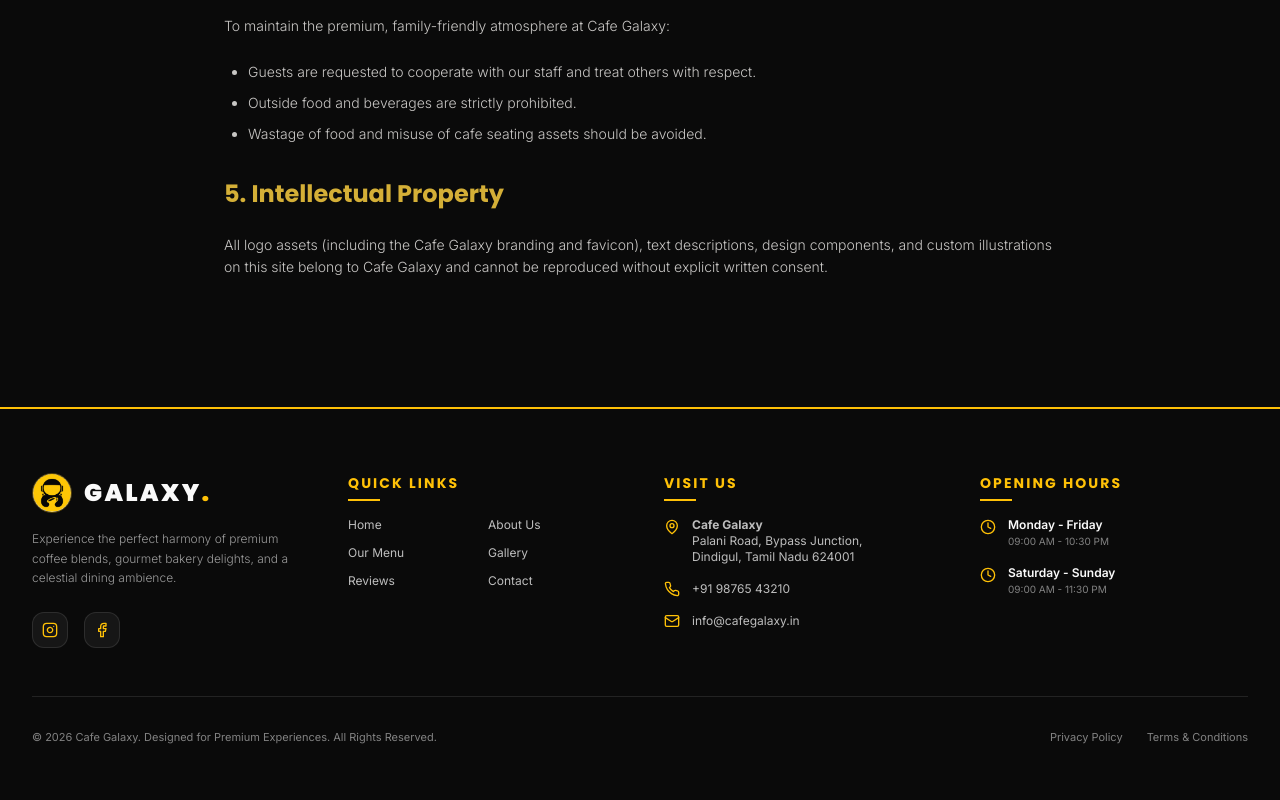
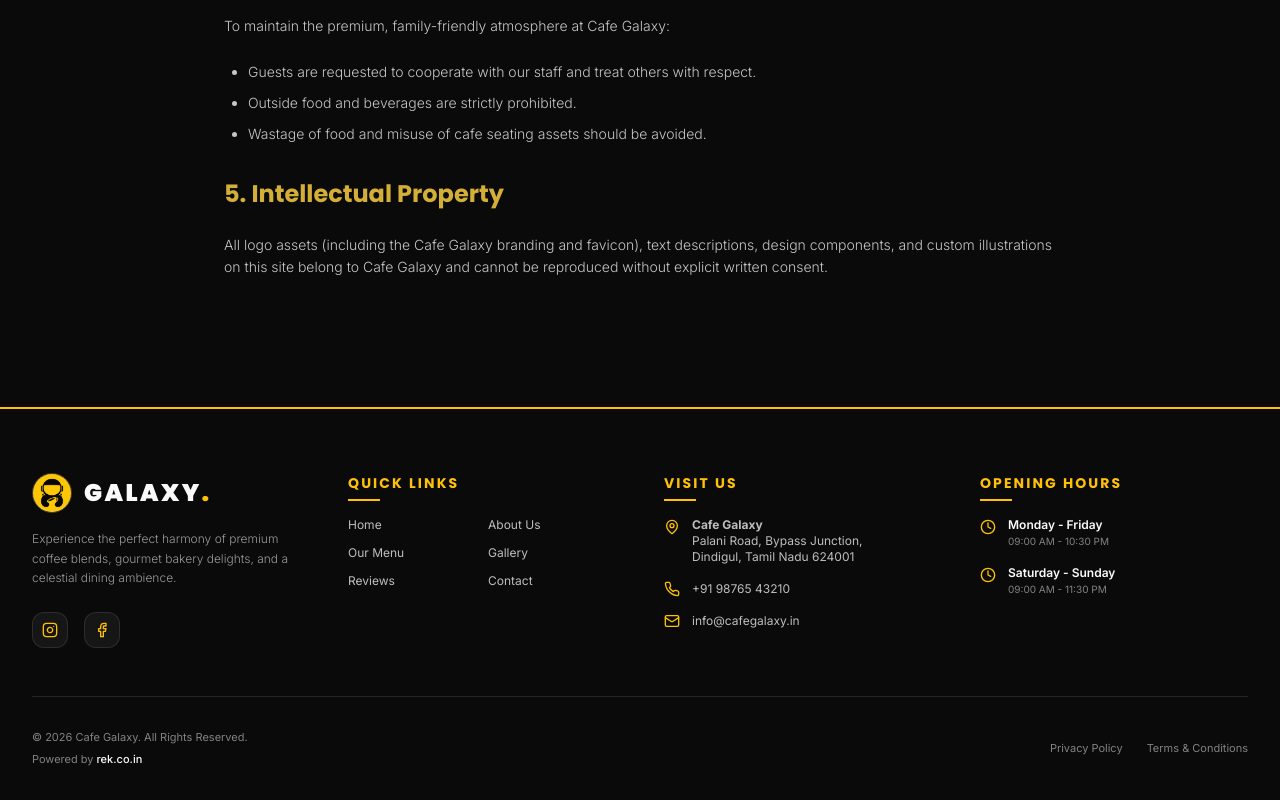
Before and after one commit to lingeshmani23-tech/cafegalaxy, a React (Vite) app: page /terms-conditions in a window 1280 px wide. Shown: the part 894-1694 px from the top of the page. Before the commit the page ends 1671 px from the top, so only its background shows below. Built offline with nearby package versions, Linux system fonts and the light colour scheme.

Commit message:
Add Powered by rek.co.in

```diff
--- a/src/components/Footer.jsx
+++ b/src/components/Footer.jsx
@@ -138,7 +138,10 @@
 
         {/* Footer Bottom */}
         <div className="border-t border-white/10 pt-8 flex flex-col md:flex-row justify-between items-center gap-4 text-[11px] text-[#FAFAFA]/50">
-          <p>© {currentYear} Cafe Galaxy. Designed for Premium Experiences. All Rights Reserved.</p>
+          <div className="flex flex-col items-center md:items-start gap-1.5">
+            <p>© {currentYear} Cafe Galaxy. All Rights Reserved.</p>
+            <p>Powered by <a href="https://rek.co.in" target="_blank" rel="noopener noreferrer" className="text-[#FAFAFA] hover:text-[#FFC107] font-medium transition-colors duration-300">rek.co.in</a></p>
+          </div>
           <div className="flex gap-6">
             {policyLinks.map((link) => (
               <Link
```
